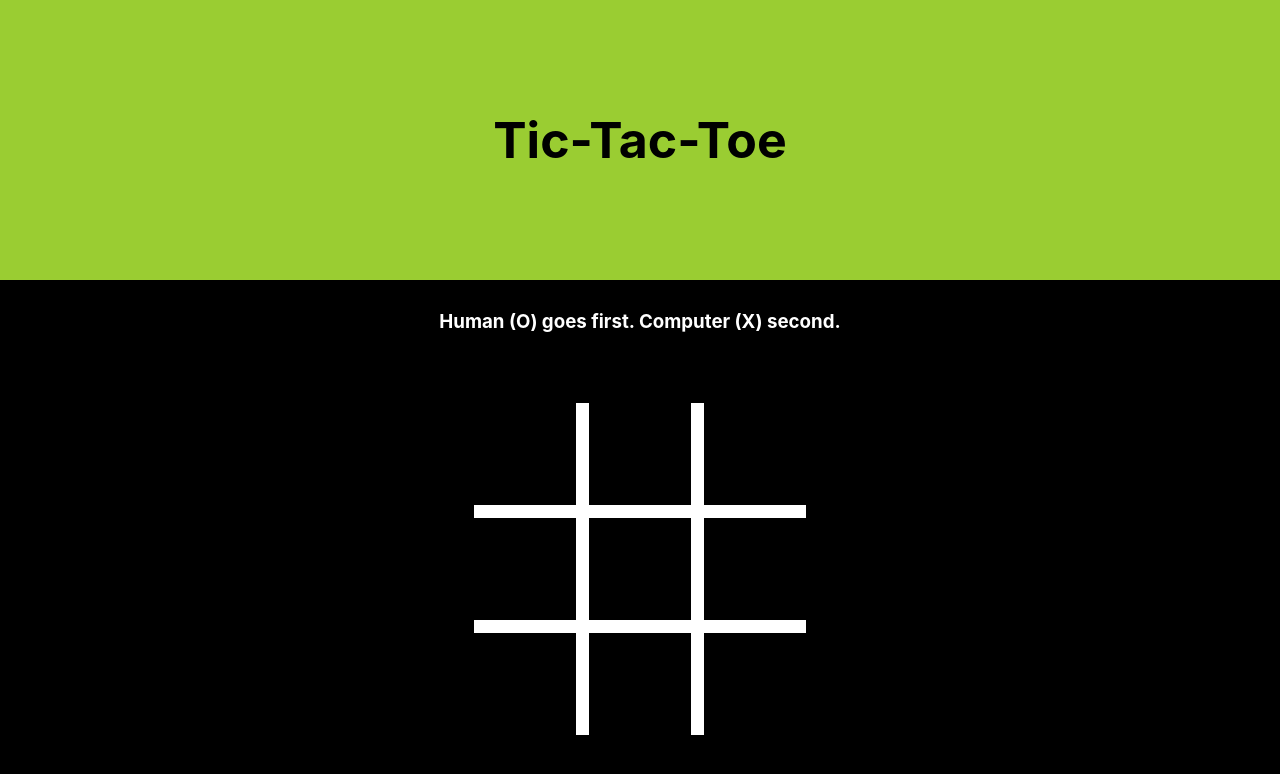
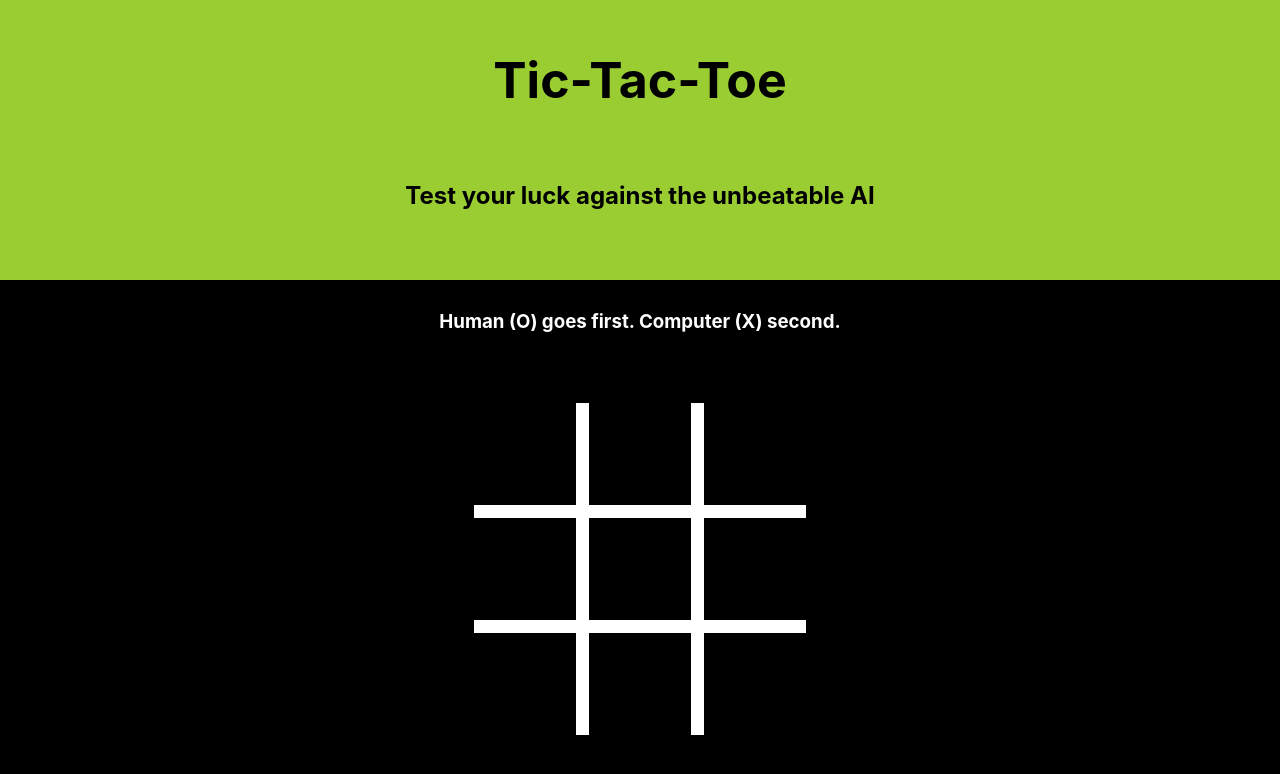
Before and after one commit to carterjpilling/tic-tac-toe, a plain HTML site: page index.html in a window 1280 px wide. Drawn offline with Linux system fonts and the light colour scheme.

Commit message:
Added description and deployed to Netlify

```diff
--- a/index.html
+++ b/index.html
@@ -16,6 +16,7 @@
 <body>
   <nav>
     <h1>Tic-Tac-Toe </h1>
+    <h2>Test your luck against the unbeatable AI</h2>
   </nav>
 
   <main>
--- a/script.js
+++ b/script.js
@@ -41,6 +41,7 @@ function turn(squareId, player) {
 
 function checkWin(board, player) {
   let plays = board.reduce((a, e, i) =>
+    //Way to find every index that the player has played in.
     (e === player) ? a.concat(i) : a, []);
   let gameWon = null;
   for (let [index, win] of winCombos.entries()) {
```
